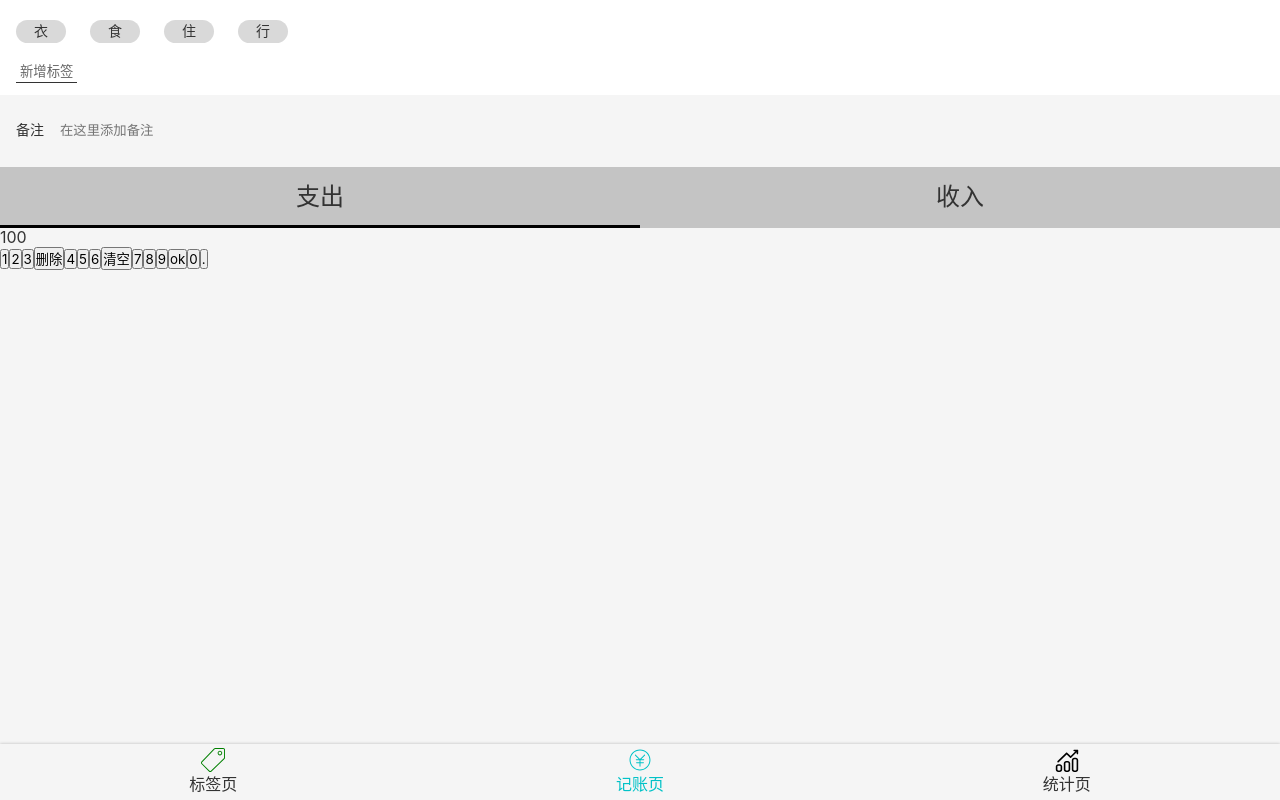
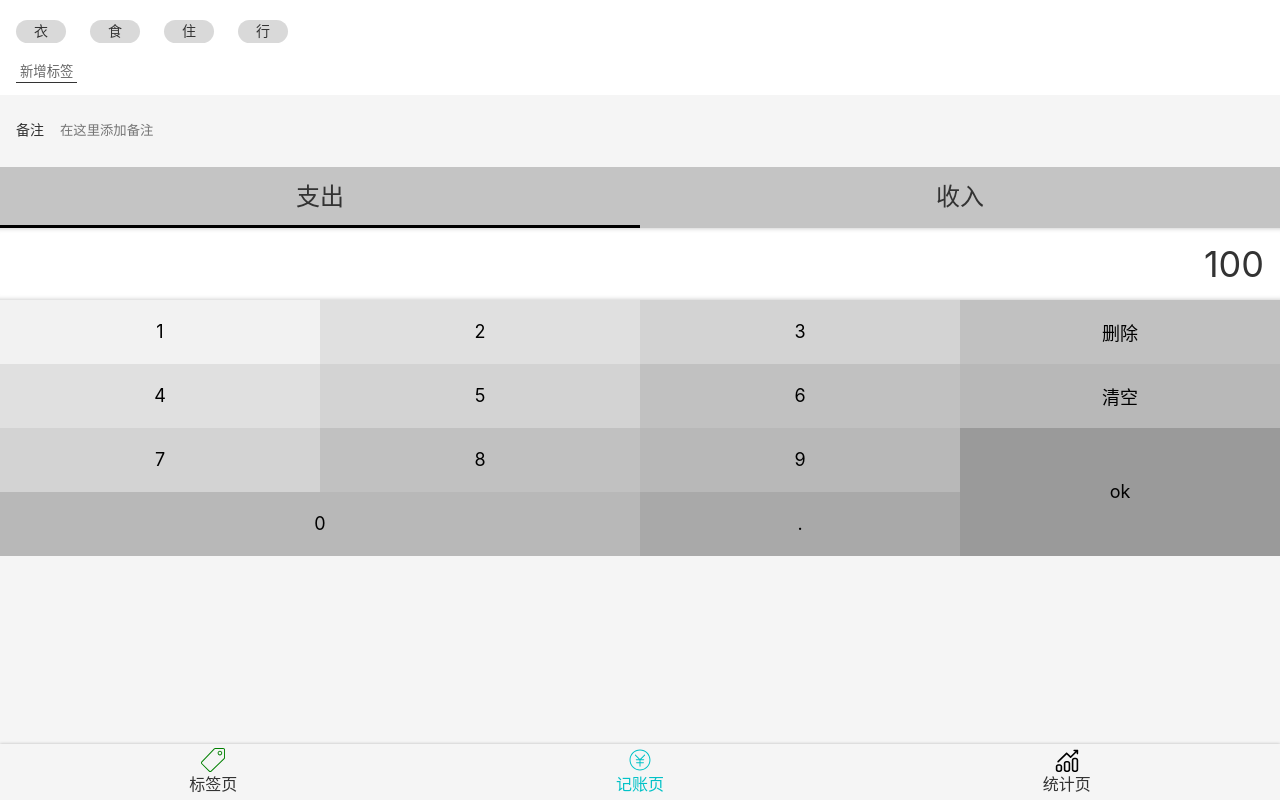
Before and after one commit to Afish-2020/dayToAccount, a React app: page /#/money in a window 1280 px wide. Built offline with nearby package versions, Linux system fonts and the light colour scheme.

Commit message:
Money.tsx 之 数字面板UI完成

```diff
--- a/src/index.scss
+++ b/src/index.scss
@@ -34,3 +34,8 @@
 :focus{
   outline: none;
 }
+.clearfix::after{
+  content:'';
+  display: block;
+  clear: both;
+}
--- a/src/views/Money.tsx
+++ b/src/views/Money.tsx
@@ -67,7 +67,61 @@
   }
 }
 `
-const NumberPadSection = styled.section``
+const NumberPadSection = styled.section`
+>.output{
+  background: white;
+  font-size: 36px;
+  line-height: 72px;
+  text-align: right;
+  padding: 0 16px;
+  box-shadow: inset 0 -5px 5px -5px rgb(0,0,0,0.25),
+  inset 0 5px 5px -5px rgb(0,0,0,0.25);
+}
+  >.pad{
+    >button{
+      border: none;
+      font-size: 18px;
+      float: left;
+      width: 25%;
+      height: 64px;
+      &.OK{
+        height: 128px;
+        float: right;
+      }
+      &.Zero{
+        width: 50%;
+      }
+      &:nth-child(1){
+        background: #F2F2F2;
+      }
+      &:nth-child(2),
+      &:nth-child(5){
+        background: #E0E0E0;
+      }
+      &:nth-child(3),
+      &:nth-child(6),
+      &:nth-child(9){
+        background: #D3D3D3;
+      }
+      &:nth-child(4),
+      &:nth-child(7),
+      &:nth-child(10){
+        background: #C1C1C1;
+      }
+      &:nth-child(8),
+      &:nth-child(11),
+      &:nth-child(13){
+        background: #B8B8B8;
+      }
+      &:nth-child(12){
+        background: #9A9A9A;
+      }
+      &:nth-child(14){
+        background: #A9A9A9;
+      }
+    }
+  }
+`
 
 function Money() {
   return (
@@ -94,8 +148,8 @@
         </ul>
       </CategorySection>
       <NumberPadSection>
-        <div>100</div>
-        <div>
+        <div className='output'>100</div>
+        <div className='pad clearfix'>
           <button>1</button>
           <button>2</button>
           <button>3</button>
@@ -107,8 +161,8 @@
           <button>7</button>
           <button>8</button>
           <button>9</button>
-          <button>ok</button>
-          <button>0</button>
+          <button className='OK'>ok</button>
+          <button className='Zero'>0</button>
           <button>.</button>
         </div>
       </NumberPadSection>
```
